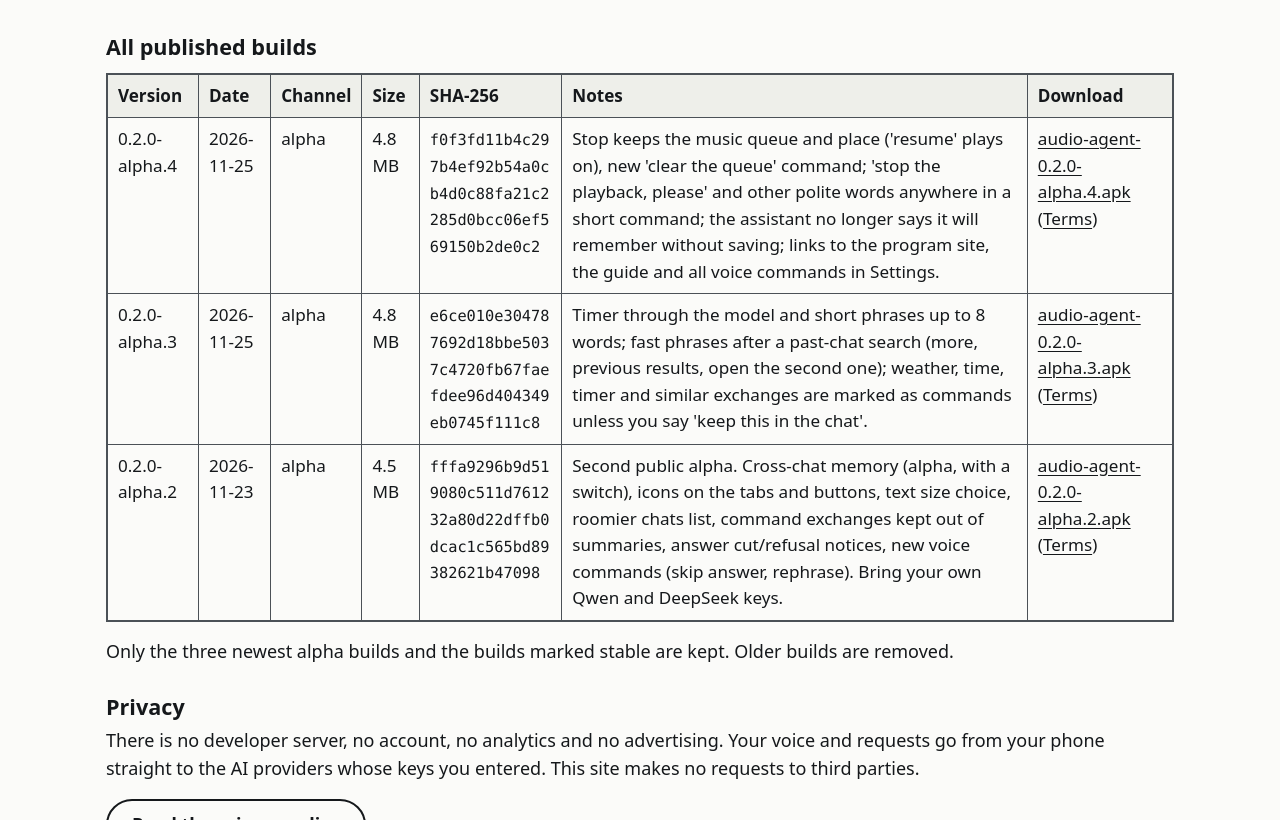
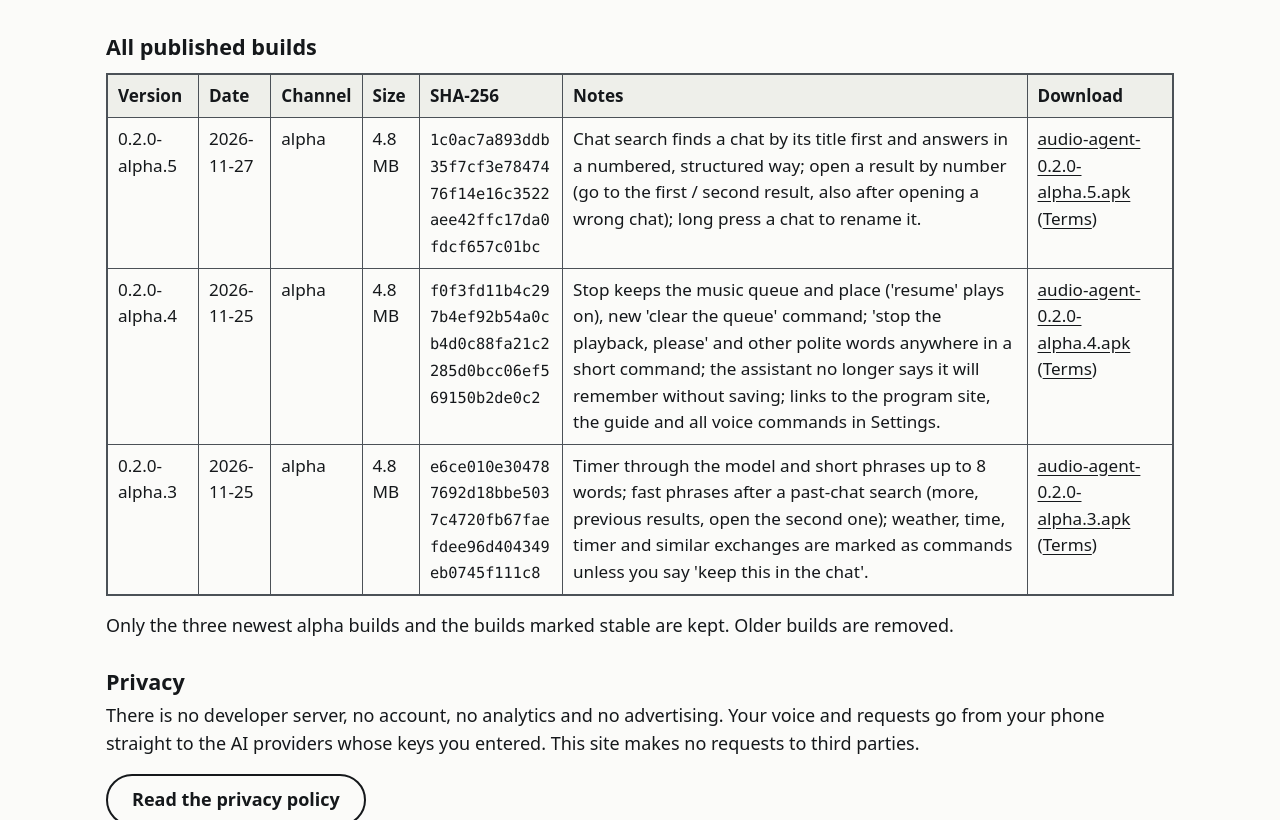
Before and after one commit to NNPopov/audio_agent, a plain HTML site: page index.html in a window 1280 px wide. Shown: the part 7292-8112 px from the top of the page. Drawn offline with Linux system fonts and the light colour scheme.

Commit message:
Publish build 0.2.0-alpha.5; commands pages: search answer form, open a result by number, the kept list (English and Russian)
Co-Authored-By: Claude Sonnet 5.5 <noreply@anthropic.com>
Claude-Session: https://claude.ai/code/session_0133kYViWSfGGEiJSu3LQWHe

```diff
--- a/index.html
+++ b/index.html
@@ -240,10 +240,10 @@
 <p>There is no guarantee of support or updates.</p>
 </div>
 <h3>Latest alpha build</h3>
-<div id="latest-alpha"><p><strong>0.2.0-alpha.4</strong>, 2026-11-25</p>
-<p><a class="btn pri" href="https://github.com/NNPopov/audio_agent/releases/download/v0.2.0-alpha.4/audio-agent-0.2.0-alpha.4.apk">Download audio-agent-0.2.0-alpha.4.apk (4.8 MB)</a></p>
-<p class="lbl">SHA-256: <span class="sha">f0f3fd11b4c297b4ef92b54a0cb4d0c88fa21c2285d0bcc06ef569150b2de0c2</span></p>
-<p><a href="https://github.com/NNPopov/audio_agent/releases/tag/v0.2.0-alpha.4">Release page and notes</a> | <a href="terms/en/">Terms</a></p></div>
+<div id="latest-alpha"><p><strong>0.2.0-alpha.5</strong>, 2026-11-27</p>
+<p><a class="btn pri" href="https://github.com/NNPopov/audio_agent/releases/download/v0.2.0-alpha.5/audio-agent-0.2.0-alpha.5.apk">Download audio-agent-0.2.0-alpha.5.apk (4.8 MB)</a></p>
+<p class="lbl">SHA-256: <span class="sha">1c0ac7a893ddb35f7cf3e7847476f14e16c3522aee42ffc17da0fdcf657c01bc</span></p>
+<p><a href="https://github.com/NNPopov/audio_agent/releases/tag/v0.2.0-alpha.5">Release page and notes</a> | <a href="terms/en/">Terms</a></p></div>
 <p><a class="btn" href="guide/en/">Setup guide</a></p>
 <h3>Latest stable build</h3>
 <div id="latest-stable"><p>There is no stable build yet. Everything is alpha.</p></div>
@@ -320,9 +320,9 @@
 <div id="builds">
 <div class="tablewrap" role="region" tabindex="0" aria-label="Table, scroll sideways if needed"><table><thead><tr>
 <th scope="col">Version</th><th scope="col">Date</th><th scope="col">Channel</th><th scope="col">Size</th><th scope="col">SHA-256</th><th scope="col">Notes</th><th scope="col">Download</th></tr></thead><tbody>
+<tr><td>0.2.0-alpha.5</td><td>2026-11-27</td><td>alpha</td><td>4.8 MB</td><td><span class="sha">1c0ac7a893ddb35f7cf3e7847476f14e16c3522aee42ffc17da0fdcf657c01bc</span></td><td>Chat search finds a chat by its title first and answers in a numbered, structured way; open a result by number (go to the first / second result, also after opening a wrong chat); long press a chat to rename it.</td><td><a href="https://github.com/NNPopov/audio_agent/releases/download/v0.2.0-alpha.5/audio-agent-0.2.0-alpha.5.apk">audio-agent-0.2.0-alpha.5.apk</a> (<a href="terms/en/">Terms</a>)</td></tr>
 <tr><td>0.2.0-alpha.4</td><td>2026-11-25</td><td>alpha</td><td>4.8 MB</td><td><span class="sha">f0f3fd11b4c297b4ef92b54a0cb4d0c88fa21c2285d0bcc06ef569150b2de0c2</span></td><td>Stop keeps the music queue and place (&#39;resume&#39; plays on), new &#39;clear the queue&#39; command; &#39;stop the playback, please&#39; and other polite words anywhere in a short command; the assistant no longer says it will remember without saving; links to the program site, the guide and all voice commands in Settings.</td><td><a href="https://github.com/NNPopov/audio_agent/releases/download/v0.2.0-alpha.4/audio-agent-0.2.0-alpha.4.apk">audio-agent-0.2.0-alpha.4.apk</a> (<a href="terms/en/">Terms</a>)</td></tr>
 <tr><td>0.2.0-alpha.3</td><td>2026-11-25</td><td>alpha</td><td>4.8 MB</td><td><span class="sha">e6ce010e304787692d18bbe5037c4720fb67faefdee96d404349eb0745f111c8</span></td><td>Timer through the model and short phrases up to 8 words; fast phrases after a past-chat search (more, previous results, open the second one); weather, time, timer and similar exchanges are marked as commands unless you say &#39;keep this in the chat&#39;.</td><td><a href="https://github.com/NNPopov/audio_agent/releases/download/v0.2.0-alpha.3/audio-agent-0.2.0-alpha.3.apk">audio-agent-0.2.0-alpha.3.apk</a> (<a href="terms/en/">Terms</a>)</td></tr>
-<tr><td>0.2.0-alpha.2</td><td>2026-11-23</td><td>alpha</td><td>4.5 MB</td><td><span class="sha">fffa9296b9d519080c511d761232a80d22dffb0dcac1c565bd89382621b47098</span></td><td>Second public alpha. Cross-chat memory (alpha, with a switch), icons on the tabs and buttons, text size choice, roomier chats list, command exchanges kept out of summaries, answer cut/refusal notices, new voice commands (skip answer, rephrase). Bring your own Qwen and DeepSeek keys.</td><td><a href="https://github.com/NNPopov/audio_agent/releases/download/v0.2.0-alpha.2/audio-agent-0.2.0-alpha.2.apk">audio-agent-0.2.0-alpha.2.apk</a> (<a href="terms/en/">Terms</a>)</td></tr>
 </tbody></table></div>
 
 </div>
--- a/releases.json
+++ b/releases.json
@@ -1,5 +1,15 @@
 {
   "releases": [
+    {
+      "version": "0.2.0-alpha.5",
+      "tag": "v0.2.0-alpha.5",
+      "date": "2026-11-27",
+      "channel": "alpha",
+      "file": "audio-agent-0.2.0-alpha.5.apk",
+      "sha256": "1c0ac7a893ddb35f7cf3e7847476f14e16c3522aee42ffc17da0fdcf657c01bc",
+      "size": 5023072,
+      "notes": "Chat search finds a chat by its title first and answers in a numbered, structured way; open a result by number (go to the first / second result, also after opening a wrong chat); long press a chat to rename it."
+    },
     {
       "version": "0.2.0-alpha.4",
       "tag": "v0.2.0-alpha.4",
@@ -19,16 +29,6 @@
       "sha256": "e6ce010e304787692d18bbe5037c4720fb67faefdee96d404349eb0745f111c8",
       "size": 4989832,
       "notes": "Timer through the model and short phrases up to 8 words; fast phrases after a past-chat search (more, previous results, open the second one); weather, time, timer and similar exchanges are marked as commands unless you say \u0027keep this in the chat\u0027."
-    },
-    {
-      "version": "0.2.0-alpha.2",
-      "tag": "v0.2.0-alpha.2",
-      "date": "2026-11-23",
-      "channel": "alpha",
-      "file": "audio-agent-0.2.0-alpha.2.apk",
-      "sha256": "fffa9296b9d519080c511d761232a80d22dffb0dcac1c565bd89382621b47098",
-      "size": 4675488,
-      "notes": "Second public alpha. Cross-chat memory (alpha, with a switch), icons on the tabs and buttons, text size choice, roomier chats list, command exchanges kept out of summaries, answer cut/refusal notices, new voice commands (skip answer, rephrase). Bring your own Qwen and DeepSeek keys."
     }
   ]
 }
```
Also changed, not shown: commands/en/index.html (+4 -3 lines), commands/ru/index.html (+4 -3 lines), en/index.html (+5 -5 lines), ru/index.html (+5 -5 lines), 2 other files.
